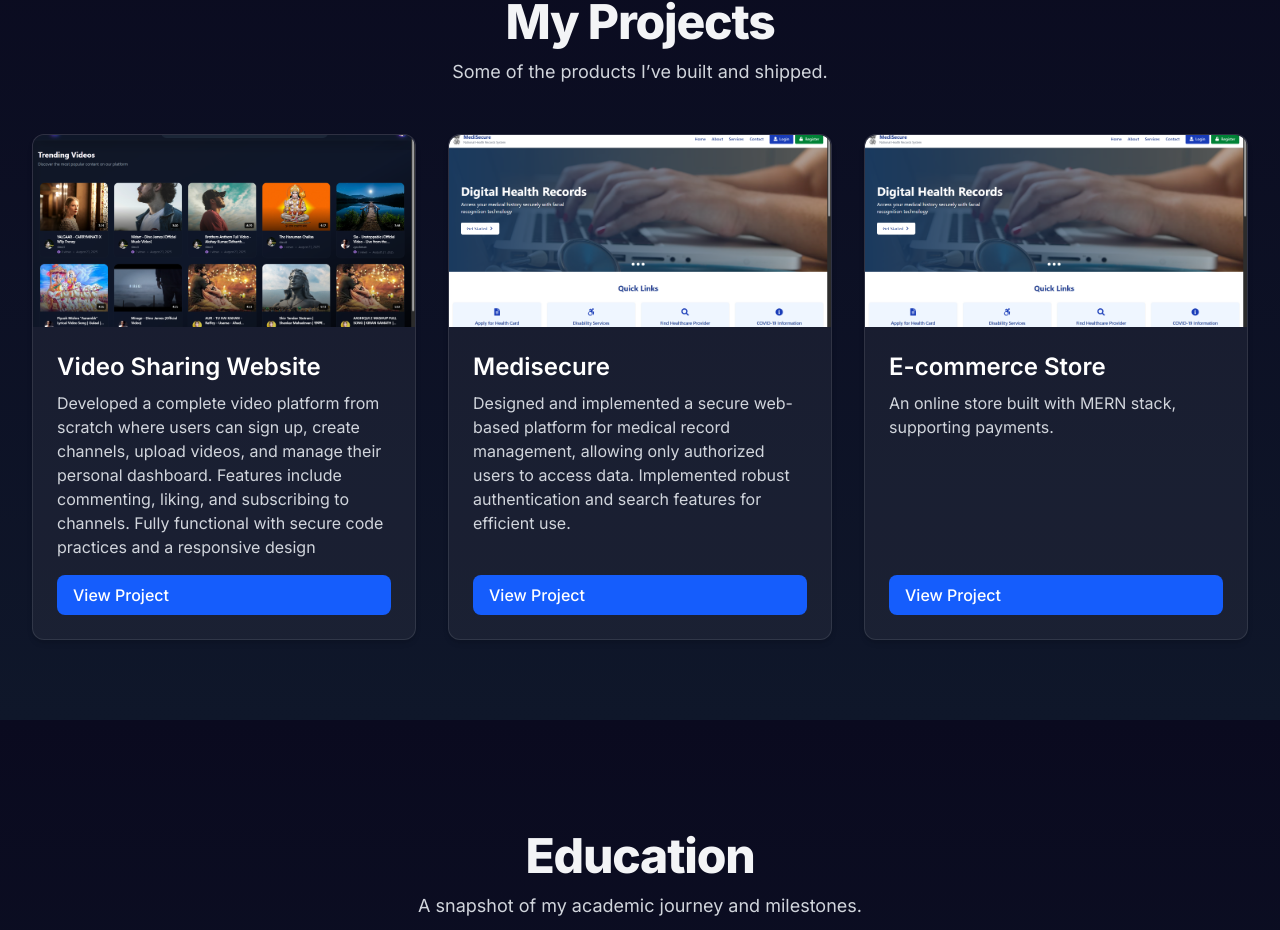
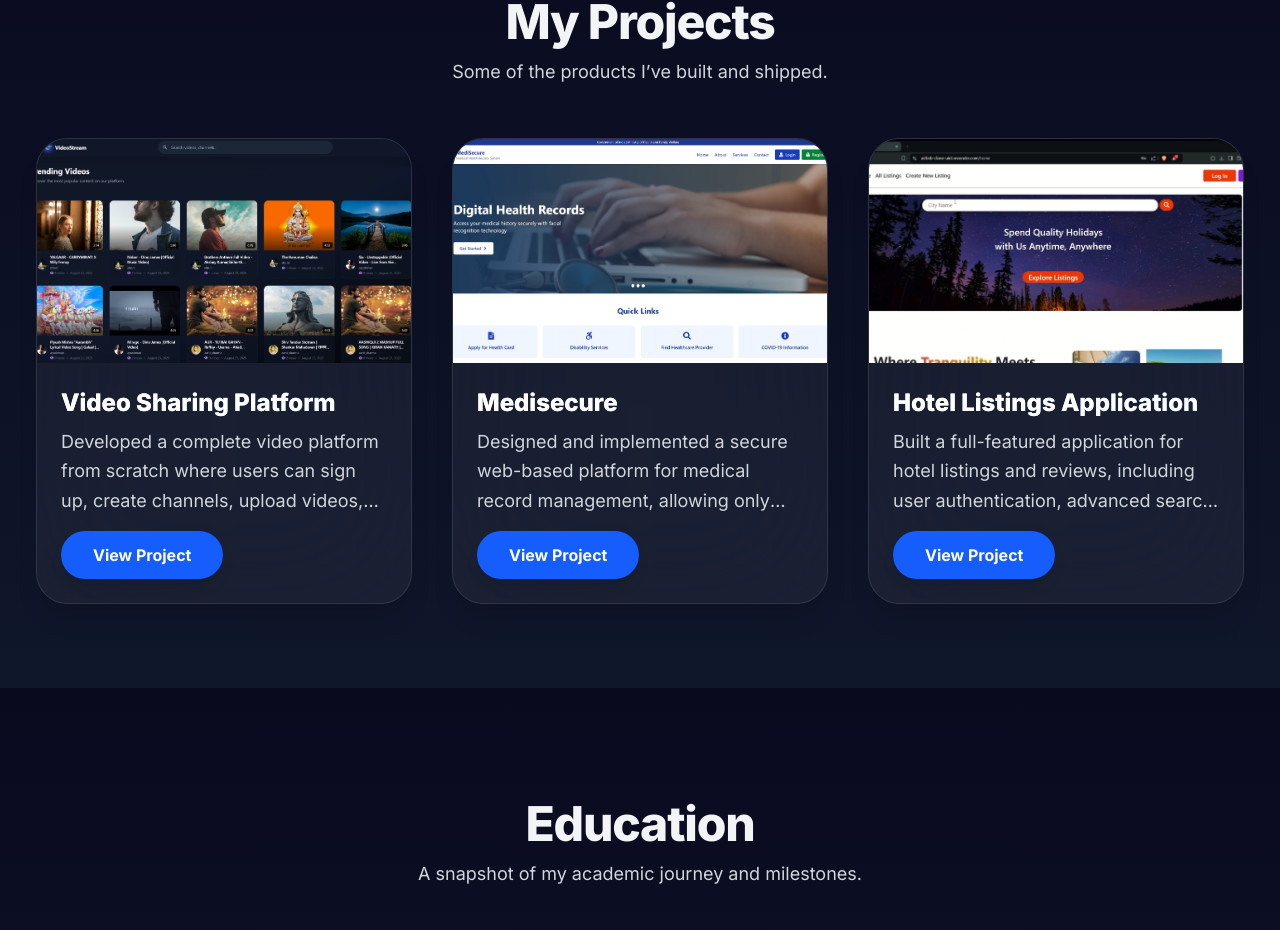
Before and after one commit to gouravsharma1711/Portfolio, a React (Vite) app: page / in a window 1280 px wide. Shown: the part 2530-3460 px from the top of the page. Built offline with nearby package versions, Linux system fonts and the light colour scheme.

Commit message:
issues resolved and design improved

```diff
--- a/src/Components/Home/Home.jsx
+++ b/src/Components/Home/Home.jsx
@@ -1,8 +1,59 @@
-import React, { Suspense } from 'react';
+import React, { Suspense, useEffect, useRef, useState } from 'react';
 import './home.css';
 const Spline = React.lazy(() => import('@splinetool/react-spline'));
 
 function Home() {
+  // Load 3D component only when needed (desktop and near viewport)
+  const [shouldLoad3D, setShouldLoad3D] = useState(false);
+  const splineContainerRef = useRef(null);
+
+  useEffect(() => {
+    if (typeof window === 'undefined') return;
+
+    const MD_BREAKPOINT = 768; // Tailwind's md breakpoint
+
+    // Skip loading 3D on small screens to avoid jank
+    if (window.innerWidth < MD_BREAKPOINT) return;
+
+    // Preconnect to Spline domain to speed up TLS/DNS
+    const link = document.createElement('link');
+    link.rel = 'preconnect';
+    link.href = 'https://prod.spline.design';
+    document.head.appendChild(link);
+
+    // Prefetch Spline module during idle time, so it's ready when we need it
+    const requestIdle =
+      window.requestIdleCallback || function (cb) { return setTimeout(cb, 0); };
+    const cancelIdle =
+      window.cancelIdleCallback || function (id) { clearTimeout(id); };
+    const idleId = requestIdle(() => {
+      import('@splinetool/react-spline');
+    });
+
+    // Mount the 3D component only when the container approaches the viewport
+    const observer = new IntersectionObserver(
+      (entries) => {
+        entries.forEach((entry) => {
+          if (entry.isIntersecting) {
+            setShouldLoad3D(true);
+            observer.disconnect();
+          }
+        });
+      },
+      { root: null, rootMargin: '200px 0px', threshold: 0.1 }
+    );
+
+    if (splineContainerRef.current) {
+      observer.observe(splineContainerRef.current);
+    }
+
+    return () => {
+      try { cancelIdle(idleId); } catch (_) {}
+      try { observer.disconnect(); } catch (_) {}
+      try { document.head.removeChild(link); } catch (_) {}
+    };
+  }, []);
+
   return (
     <main className="min-h-screen bg-gradient-to-b from-[#0a0a1f] to-[#0f172a] text-gray-100 font-inter pt-20" id='home'>
       <section className="mx-auto w-full max-w-7xl px-6 sm:px-8 py-14 md:py-20">
@@ -76,14 +127,21 @@ function Home() {
             </div>
           </div>
 
-          {/* 3D Component - hidden on small screens, right of text on large screens, below text on tablets */}
-          <div className="hidden md:flex w-full lg:w-[420px] md:w-[360px] justify-center lg:justify-end mt-8 lg:mt-0 reveal-right">
+          {/* 3D Component - load on desktop and when near viewport to reduce lag */}
+          <div
+            ref={splineContainerRef}
+            className="hidden md:flex w-full lg:w-[420px] md:w-[360px] justify-center lg:justify-end mt-8 lg:mt-0 reveal-right"
+          >
             <div className="w-full h-[360px] sm:h-[420px] lg:h-[520px] rounded-2xl overflow-hidden">
-              <Suspense fallback={<div className="flex justify-center items-center text-white">Loading 3D...</div>}>
-                <Spline
-                  scene="https://prod.spline.design/efVrCDtWVO6vKPUi/scene.splinecode"
-                />
-              </Suspense>
+              {shouldLoad3D ? (
+                <Suspense fallback={<div className="flex justify-center items-center text-white">Loading 3D...</div>}>
+                  <Spline scene="https://prod.spline.design/efVrCDtWVO6vKPUi/scene.splinecode" />
+                </Suspense>
+              ) : (
+                <div className="w-full h-full flex items-center justify-center text-gray-400 bg-black/20">
+                  3D preview loading...
+                </div>
+              )}
             </div>
           </div>
         </div>
--- a/src/Components/Projects/Projects.jsx
+++ b/src/Components/Projects/Projects.jsx
@@ -2,55 +2,75 @@ import React from "react";
 
 const projects = [
   {
-    title: "Video Sharing Website",
-    description: "Developed a complete video platform from scratch where users can sign up, create channels, upload videos, and manage their personal dashboard. Features include commenting, liking, and subscribing to channels. Fully functional with secure code practices and a responsive design",
+    title: "Video Sharing Platform",
+    description:
+      "Developed a complete video platform from scratch where users can sign up, create channels, upload videos, and manage their personal dashboard. Features include commenting, liking, and subscribing to channels. Fully functional with secure code practices and a responsive design",
     image: "./other/videosharingweb.png",
-    link: "https://videosharingplatformfrontend.onrender.com/"
+    link: "https://videosharingplatformfrontend.onrender.com/",
   },
   {
     title: "Medisecure",
-    description: "Designed and implemented a secure web-based platform for medical record management, allowing only authorized users to access data. Implemented robust authentication and search features for efficient use.  ",
+    description:
+      "Designed and implemented a secure web-based platform for medical record management, allowing only authorized users to access data. Implemented robust authentication and search features for efficient use.  ",
     image: "./other/medisecure.png",
-    link: "https://medi-secure-henna.vercel.app/"
+    link: "https://medi-secure-henna.vercel.app/",
   },
   {
-    title: "E-commerce Store",
-    description: "An online store built with MERN stack, supporting payments.",
-    image: "./other/medisecure.png",
-    link: "https://ecommerce-link.com"
-  }
+    title: "Hotel Listings Application",
+    description:
+      "Built a full-featured application for hotel listings and reviews, including user authentication, advanced search, and responsive UI.  ",
+    image: "./other/hotelListingWeb.png",
+    link: "https://github.com/gouravsharma1711/Hotel-Listing-Website",
+  },
 ];
 
 function Projects() {
   return (
-    <main className="min-h-screen bg-gradient-to-b from-[#0a0a1f] to-[#0f172a] text-gray-100 pt-12" id="projects">
+    <main
+      className="min-h-screen bg-gradient-to-b from-[#0a0a1f] to-[#0f172a] text-gray-100 pt-12"
+      id="projects"
+    >
       <section className="mx-auto w-full max-w-7xl px-6 sm:px-8 py-14 md:py-20">
         <header className="text-center space-y-3 reveal">
-          <h2 className="text-3xl sm:text-4xl md:text-5xl font-extrabold tracking-tight">My Projects</h2>
-          <p className="text-sm sm:text-base md:text-lg text-gray-300 max-w-3xl mx-auto">Some of the products I’ve built and shipped.</p>
+          <h2 className="text-3xl sm:text-4xl md:text-5xl font-extrabold tracking-tight">
+            My Projects
+          </h2>
+          <p className="text-sm sm:text-base md:text-lg text-gray-300 max-w-3xl mx-auto">
+            Some of the products I’ve built and shipped.
+          </p>
         </header>
         <div className="mt-12 grid grid-cols-1 sm:grid-cols-2 lg:grid-cols-3 gap-6 md:gap-8">
           {projects.map((project, index) => (
-            <div
-              key={index}
-              className="group rounded-xl border border-white/10 bg-white/5 shadow-md transition-transform duration-200 hover:-translate-y-0.5 flex flex-col reveal reveal-delay-1"
-            >
+            <div className="relative group p-1 transition-all duration-500 hover:scale-[1.02] active:scale-[0.98] reveal reveal-delay-1">
+              <div className="absolute inset-0 rounded-[2rem] bg-gradient-to-br from-blue-600 via-purple-600 to-pink-500 opacity-0 group-hover:opacity-100 transition-opacity duration-500 -z-10 animate-pulse-slow"></div>
+              <div className="relative z-10 rounded-[1.95rem] overflow-hidden backdrop-blur-3xl bg-white/5 border border-white/10 shadow-xl transition-all duration-300 transform group-hover:-translate-y-1">
+                {/* Card Image */}
+                <div className="overflow-hidden">
                   <img
                     src={project.image}
                     alt={project.title}
-                className="w-full h-48 object-cover rounded-t-xl"
+                    className="w-full h-48 sm:h-56 object-cover transition-transform duration-500 ease-in-out group-hover:scale-110"
                   />
-              <div className="p-6 flex flex-col flex-1">
-                <h3 className="text-xl sm:text-2xl font-semibold mb-2 text-white">{project.title}</h3>
-                <p className="text-gray-300 mb-4 flex-1 text-sm sm:text-base">{project.description}</p>
+                </div>
+                <div className="relative p-6 flex flex-col flex-1">
+                  <h3 className="text-2xl sm:text-2xl font-extrabold mb-2 text-white bg-clip-text text-transparent bg-gradient-to-r from-white to-blue-400">
+                    {project.title}
+                  </h3>
+                  <p className="text-gray-300 mb-4 flex-1 text-base sm:text-lg leading-relaxed line-clamp-3">
+                    {project.description}
+                  </p>
+                  <div className="flex gap-4 mt-auto">
                     <a
                       href={project.link}
                       target="_blank"
                       rel="noopener noreferrer"
-                  className="inline-block mt-auto px-4 py-2 bg-blue-600 text-white font-medium rounded-lg hover:bg-blue-700 transition-colors"
+                      className="relative overflow-hidden inline-flex items-center justify-center px-8 py-3 bg-blue-600 text-white font-bold rounded-full shadow-lg transition-all duration-300 ease-in-out hover:bg-blue-700 hover:tracking-wide active:scale-95"
                     >
-                  View Project
+                      <span className="relative z-10">View Project</span>
+                      <span className="absolute inset-0 w-full h-full bg-gradient-to-r from-transparent via-white/50 to-transparent transform -skew-x-12 -translate-x-full transition-all duration-500 group-hover:translate-x-full"></span>
                     </a>
+                  </div>
+                </div>
               </div>
             </div>
           ))}
```
Also changed, not shown: public/other/hotelListingWeb.png (added). Lines whose indentation alone changed are shown as unchanged.
